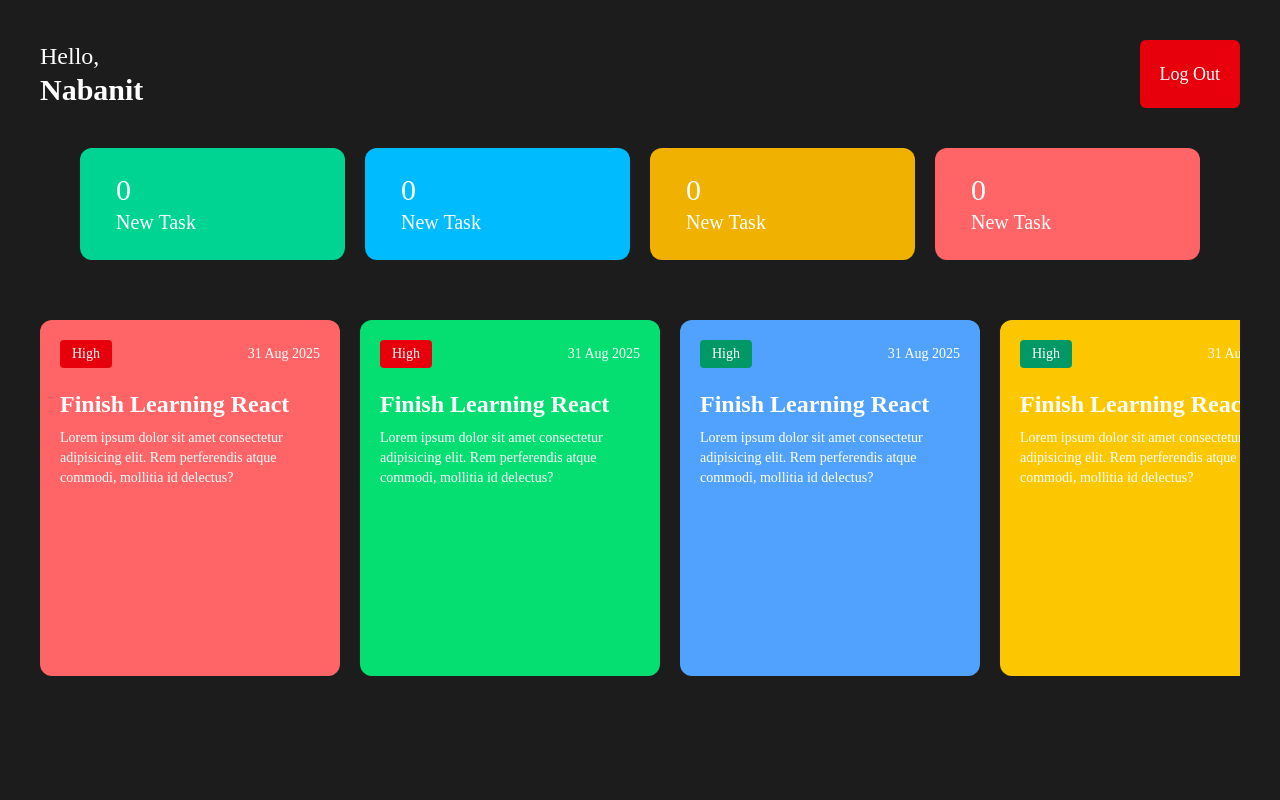
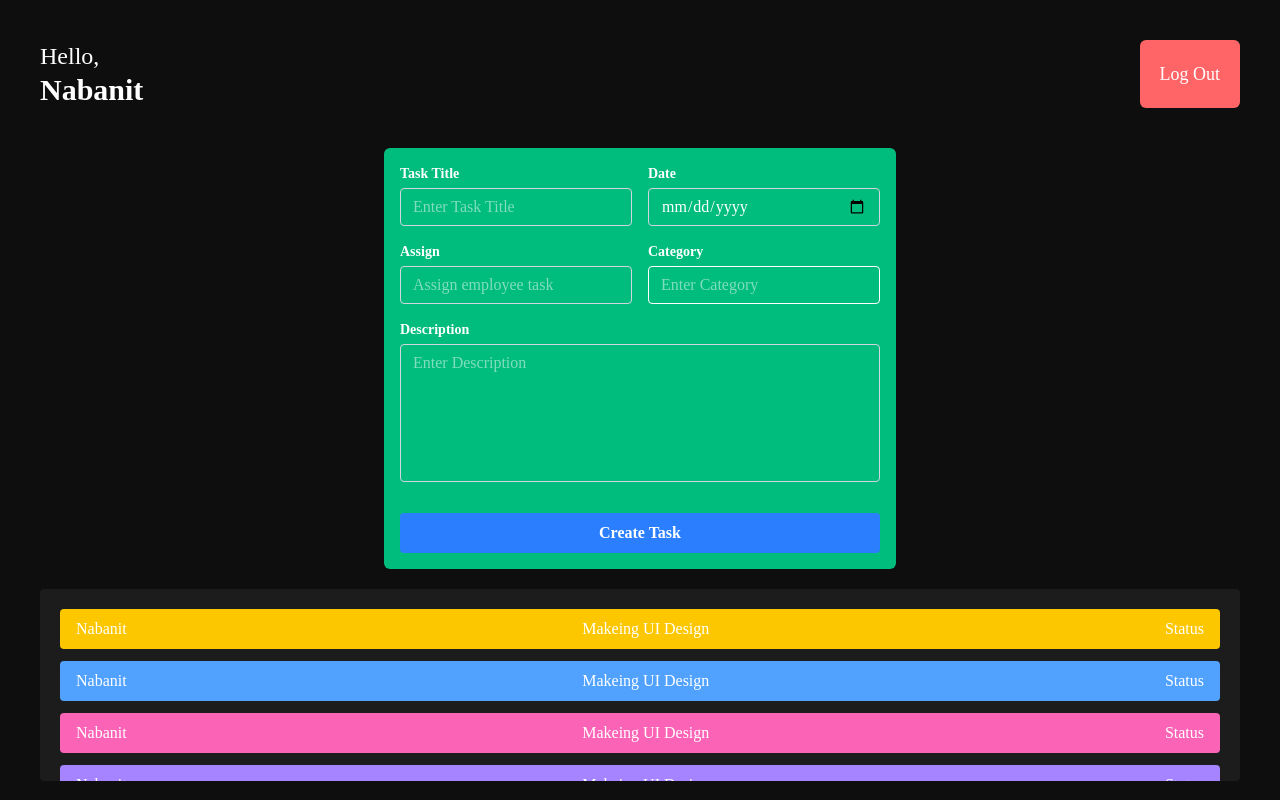
Before and after one commit to Nabanit31/EMS, a React (Vite) app: page / in a window 1280 px wide. Built offline with nearby package versions, Linux system fonts and the light colour scheme.

Commit message:
Created AllTask and adminpage ui

```diff
--- a/src/App.jsx
+++ b/src/App.jsx
@@ -1,12 +1,14 @@
 
 import Login from './Components/Auth/Login'
+import AdminDashboard from './Components/Dashboard/AdminDashboard'
 import EmployeeDashboard from './Components/Dashboard/EmployeeDashboard'
 
 const App = () => {
   return (
     <>
      {/* <Login/> */}
-    <EmployeeDashboard/>
+    {/* <EmployeeDashboard/> */}
+    <AdminDashboard/>
 
     </>
   )
--- a/src/Components/Dashboard/AdminDashboard.jsx
+++ b/src/Components/Dashboard/AdminDashboard.jsx
@@ -1,8 +1,15 @@
 import React from 'react'
+import Header from '../others/Header'
+import CreateTask from './CreateTask'
+import AllTask from './AllTask'
 
 const AdminDashboard = () => {
   return (
-    <div>AdminDashboard</div>
+    <div className='h-screen w-full p-10'>
+      <Header/>
+      <CreateTask/>
+      <AllTask/>
+    </div>
   )
 }
 
--- /dev/null
+++ b/src/Components/Dashboard/AllTask.jsx
@@ -0,0 +1,36 @@
+import React from 'react'
+
+const AllTask = () => {
+  return (
+    <div className='bg-[#1c1c1c] p-5 rounded mt-5 h-48 overflow-auto hide-scrollbar'>
+            <div className='bg-yellow-400 mb-3 py-2 px-4 flex justify-between rounded'>
+                <h2>Nabanit</h2>
+                <h3>Makeing UI Design</h3>
+                <h5>Status</h5>
+            </div>
+            <div className='bg-blue-400 mb-3 py-2 px-4 flex justify-between rounded'>
+                <h2>Nabanit</h2>
+                <h3>Makeing UI Design</h3>
+                <h5>Status</h5>
+            </div>
+            <div className='bg-pink-400 py-2 mb-3 px-4 flex justify-between rounded'>
+                <h2>Nabanit</h2>
+                <h3>Makeing UI Design</h3>
+                <h5>Status</h5>
+            </div>
+            <div className='bg-violet-400 py-2 mb-3 px-4 flex justify-between rounded'>
+                <h2>Nabanit</h2>
+                <h3>Makeing UI Design</h3>
+                <h5>Status</h5>
+            </div>
+            <div className='bg-green-400 py-2 mb-3 px-4 flex justify-between rounded'>
+                <h2>Nabanit</h2>
+                <h3>Makeing UI Design</h3>
+                <h5>Status</h5>
+            </div>
+
+    </div>
+  )
+}
+
+export default AllTask
--- /dev/null
+++ b/src/Components/Dashboard/CreateTask.jsx
@@ -0,0 +1,94 @@
+import React from 'react'
+
+const CreateTask = () => {
+  return (
+    <div>
+    <form className='w-full max-w-lg mx-auto mt-10 bg-emerald-500 p-4 rounded-md'>
+  <div className='flex flex-wrap -mx-2 mb-4'> {/* Reduced negative margin and bottom margin */}
+    {/* Task Title */}
+    <div className='w-full md:w-1/2 px-2 mb-4 md:mb-0'> {/* Reduced horizontal padding and bottom margin */}
+      <label htmlFor="taskTitle" className='block text-sm font-semibold mb-1'> {/* Less bold label, less bottom margin */}
+        Task Title
+      </label>
+      <input
+        type="text"
+        id="taskTitle"
+        placeholder='Enter Task Title'
+        className=' w-full  border border-gray-300 rounded-sm py-2 px-3 leading-tight focus:outline-none focus:border-blue-300'
+      />
+    </div>
+
+    {/* Date */}
+    <div className='w-full md:w-1/2 px-2'> {/* Reduced horizontal padding */}
+      <label htmlFor="taskDate" className='block text-sm font-semibold mb-1'>
+        Date
+      </label>
+      <input
+        type="date"
+        id="taskDate"
+        placeholder='Select Date'
+        className=' w-full border border-gray-300 rounded-sm py-2 px-3 leading-tight focus:outline-none focus:border-blue-300'
+      />
+    </div>
+  </div>
+  {/* ... other fields with similar minimal styling ... */}
+   <div className='flex flex-wrap -mx-2 mb-4'>
+    {/* Assign */}
+    <div className='w-full md:w-1/2 px-2 mb-4 md:mb-0'>
+      <label htmlFor="assignee" className='block text-sm font-semibold mb-1'>
+        Assign
+      </label>
+      <input
+        type="text"
+        id="assignee"
+        placeholder='Assign employee task'
+        className=' w-full  border border-gray-300 rounded-sm py-2 px-3 leading-tight focus:outline-none focus:border-blue-300'
+      />
+    </div>
+
+    {/* Category */}
+    <div className='w-full md:w-1/2 px-2'>
+      <label htmlFor="category" className='block text-sm font-semibold mb-1'>
+        Category
+      </label>
+      <input
+        type="text"
+        id="category"
+        placeholder='Enter Category'
+        className=' w-full border  rounded-sm py-2 px-3 leading-tight focus:outline-none focus:border-blue-300'
+      />
+    </div>
+  </div>
+
+  <div className='flex flex-wrap -mx-2 mb-6'> {/* Slightly more bottom margin before button */}
+    {/* Description */}
+    <div className='w-full px-2'>
+      <label htmlFor="description" className='block text-sm font-semibold mb-1'>
+        Description
+      </label>
+      <textarea
+        id="description"
+        cols="40"
+        rows="6"
+        placeholder='Enter Description'
+        className='w-full  border border-gray-300 rounded-sm py-2 px-3 leading-tight focus:outline-none focus:border-blue-300 resize-none'
+      ></textarea>
+    </div>
+  </div>
+
+  <div className='flex flex-wrap -mx-2 mt-4'> {/* Space above button */}
+    <div className='w-full px-2'>
+      <button
+        type="submit"
+        className='bg-blue-500 hover:bg-blue-700 focus:outline-none font-semibold py-2 px-4 rounded-sm w-full'
+      >
+        Create Task
+      </button>
+    </div>
+  </div>
+</form>
+</div>
+  )
+}
+
+export default CreateTask
--- a/src/Components/others/Header.jsx
+++ b/src/Components/others/Header.jsx
@@ -6,7 +6,7 @@ const Header = () => {
   <div className="flex item-end justify-between">
     <h1 className='text-2xl font-medium'>Hello,
     <br /><span className='text-3xl font-semibold'>Nabanit</span> </h1>
-    <button className='bg-red-600 text-lg font-medium text-white px-5 py-2 rounded-md'>Log Out</button>
+    <button className='bg-red-400 text-lg font-medium text-white px-5 py-2 rounded-md'>Log Out</button>
   </div>
 
   </>
--- a/src/index.css
+++ b/src/index.css
@@ -16,3 +16,16 @@ body{
 #tasklist::-webkit-scrollbar{
   display:none;
 }
+/* Add this to your main CSS file (e.g., styles.css) */
+
+.hide-scrollbar {
+  -ms-overflow-style: none;  /* Internet Explorer 10+ */
+  scrollbar-width: none;  /* Firefox */
+}
+
+.hide-scrollbar::-webkit-scrollbar {
+  display: none;  /* Safari and Chrome */
+}
+button{
+  cursor: pointer;
+}
```
